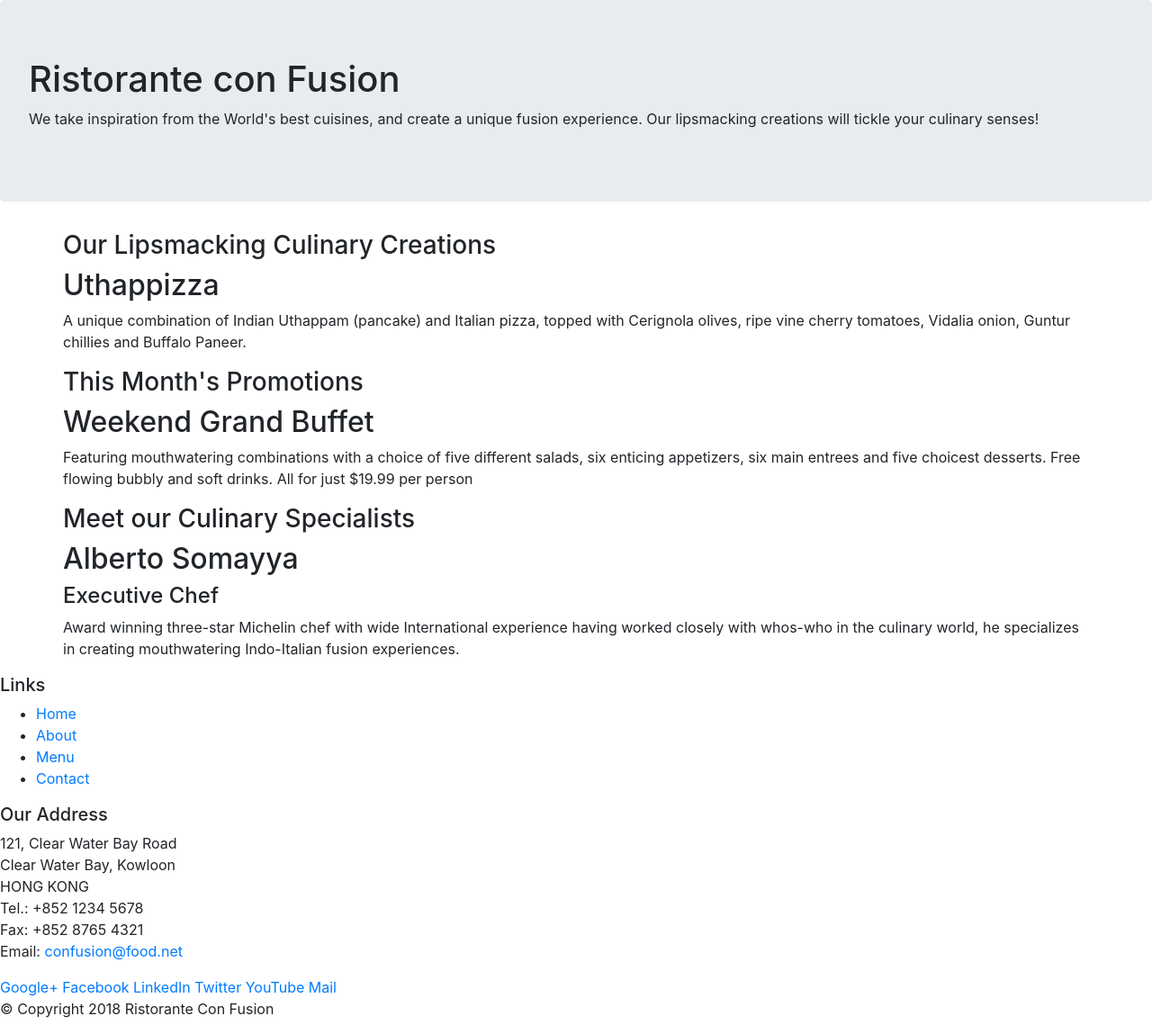
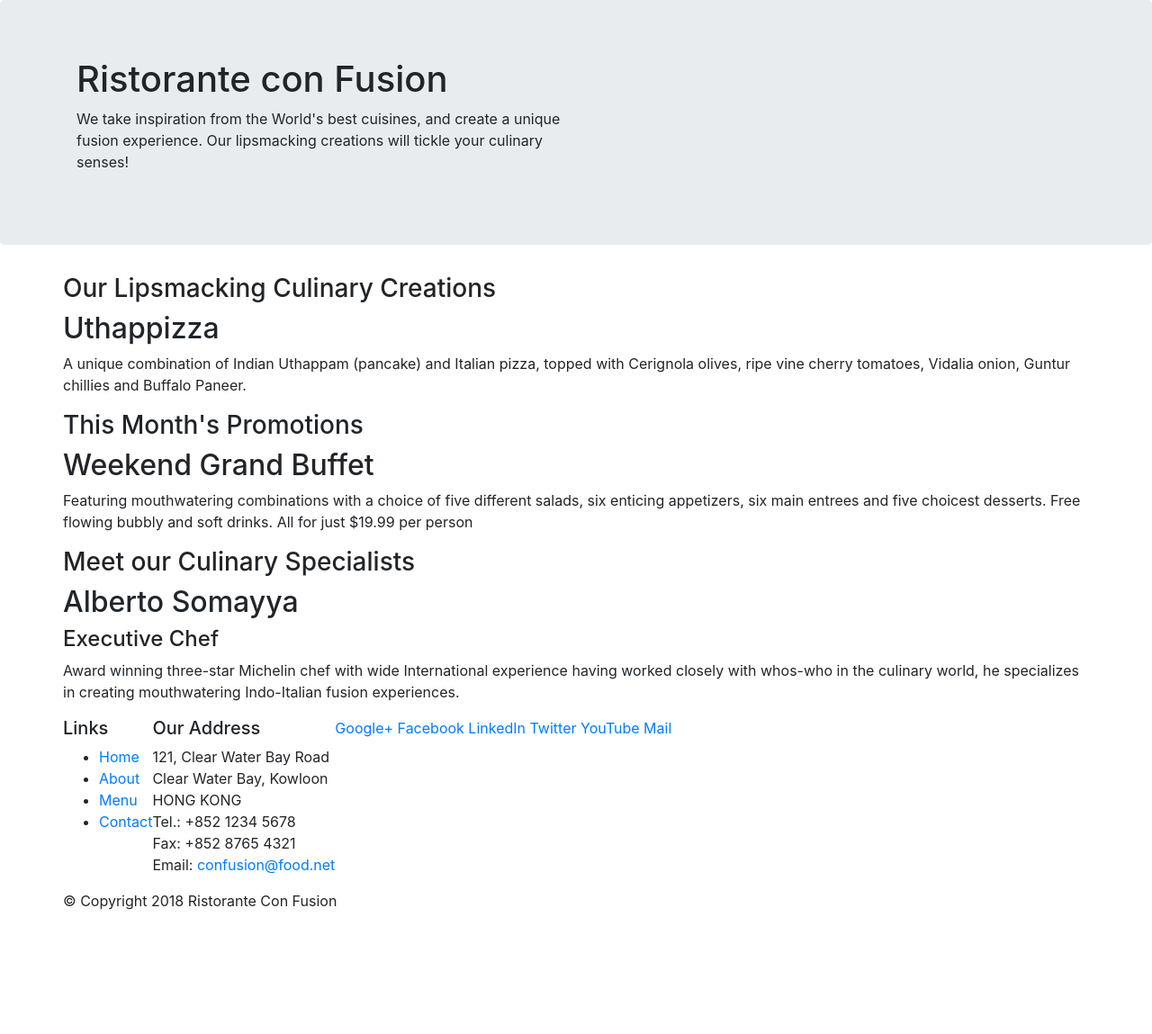
Before and after one commit to kaustubh87/Sample-Website-using-Bootstrap-4, a website: page index.html in a window 1280 px wide. Shown: the whole page at 90% size. After the commit the page ends 1029 px from the top, so only its background shows below. Drawn offline with nearby package versions, Linux system fonts and the light colour scheme.

Commit message:
Added row classes

```diff
--- a/index.html
+++ b/index.html
@@ -15,9 +15,9 @@
 <body>
 
     <header class="jumbotron">
-        <div>
-            <div>
-                <div>
+        <div class="container">
+            <div class="row">
+                <div class="col-12 col-sm-6">
                     <h1>Ristorante con Fusion</h1>
                     <p>We take inspiration from the World's best cuisines, and create a unique fusion experience. Our lipsmacking creations will tickle your culinary senses!</p>
                 </div>
@@ -62,8 +62,8 @@
     </div>
 
     <footer>
-        <div>
-            <div>
+        <div class="container">
+            <div class="row">
                 <div>
                     <h5>Links</h5>
                     <ul>
@@ -95,7 +95,7 @@
                     </div>
                 </div>
            </div>
-           <div>
+           <div class="row">
                 <div>
                     <p>© Copyright 2018 Ristorante Con Fusion</p>
                 </div>
```
